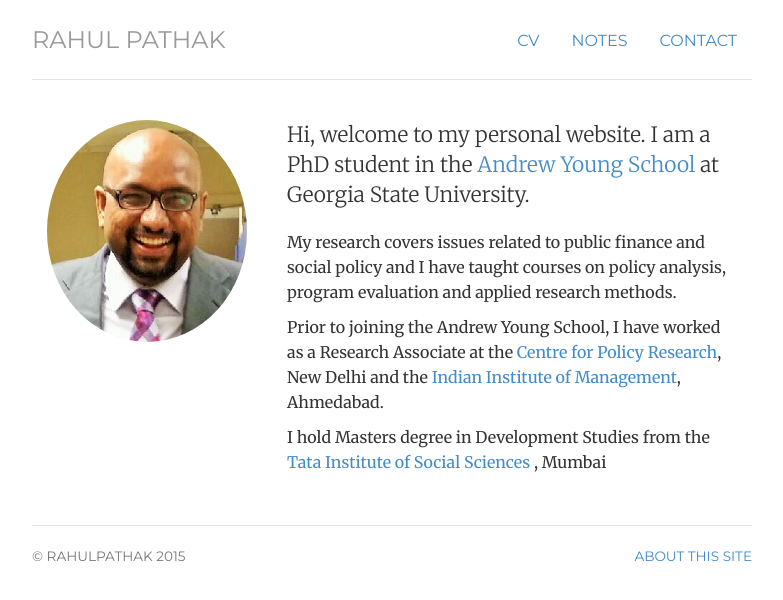
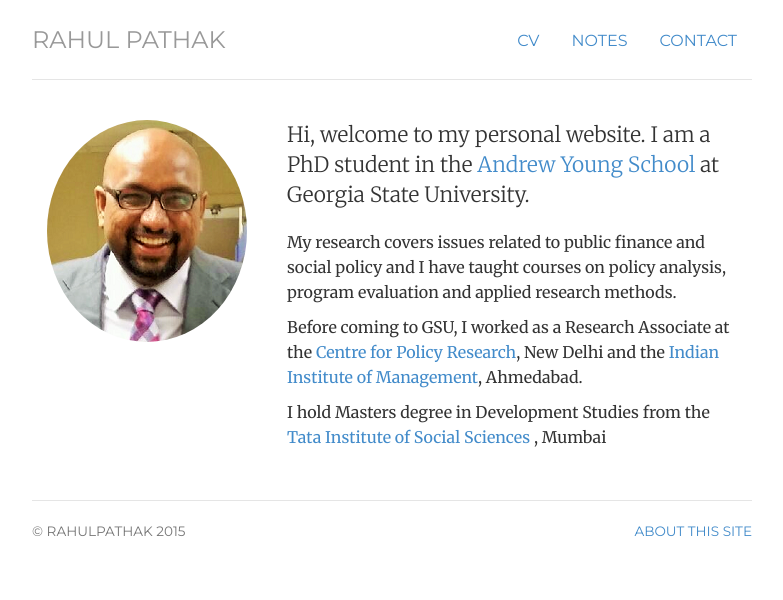
Before and after one commit to pathak-rahul/pathak-rahul.github.io, a Jekyll site: the page built from index.html, in a window 1280 px wide. Shown: the top 600 px of the page, without its empty margins (248-1031 px from the left). Built offline with Jekyll 4.4.1, drawn with Linux system fonts in a browser that asks for light colours.

Commit message:
Update index.html

```diff
--- a/index.html
+++ b/index.html
@@ -17,7 +17,7 @@ description:
 
 	<p> My research covers issues related to public finance and social policy and I have taught courses on policy analysis, program evaluation and applied research methods. </p>
 
-	<p>Prior to joining the Andrew Young School, I have worked as a Research Associate at the <a href="http://www.cprindia.org/"> Centre for Policy Research</a>, New Delhi and  the <a href="http://www.iimahd.ernet.in/"> Indian Institute of Management</a>, Ahmedabad.</span></p>
+	<p>Before coming to GSU, I worked as a Research Associate at the <a href="http://www.cprindia.org/"> Centre for Policy Research</a>, New Delhi and  the <a href="http://www.iimahd.ernet.in/"> Indian Institute of Management</a>, Ahmedabad.</span></p>
 
 	<p>I hold Masters degree in Development Studies from the <a href="http://tiss.edu//"> Tata Institute of Social Sciences </a>, Mumbai </p>
 
```
